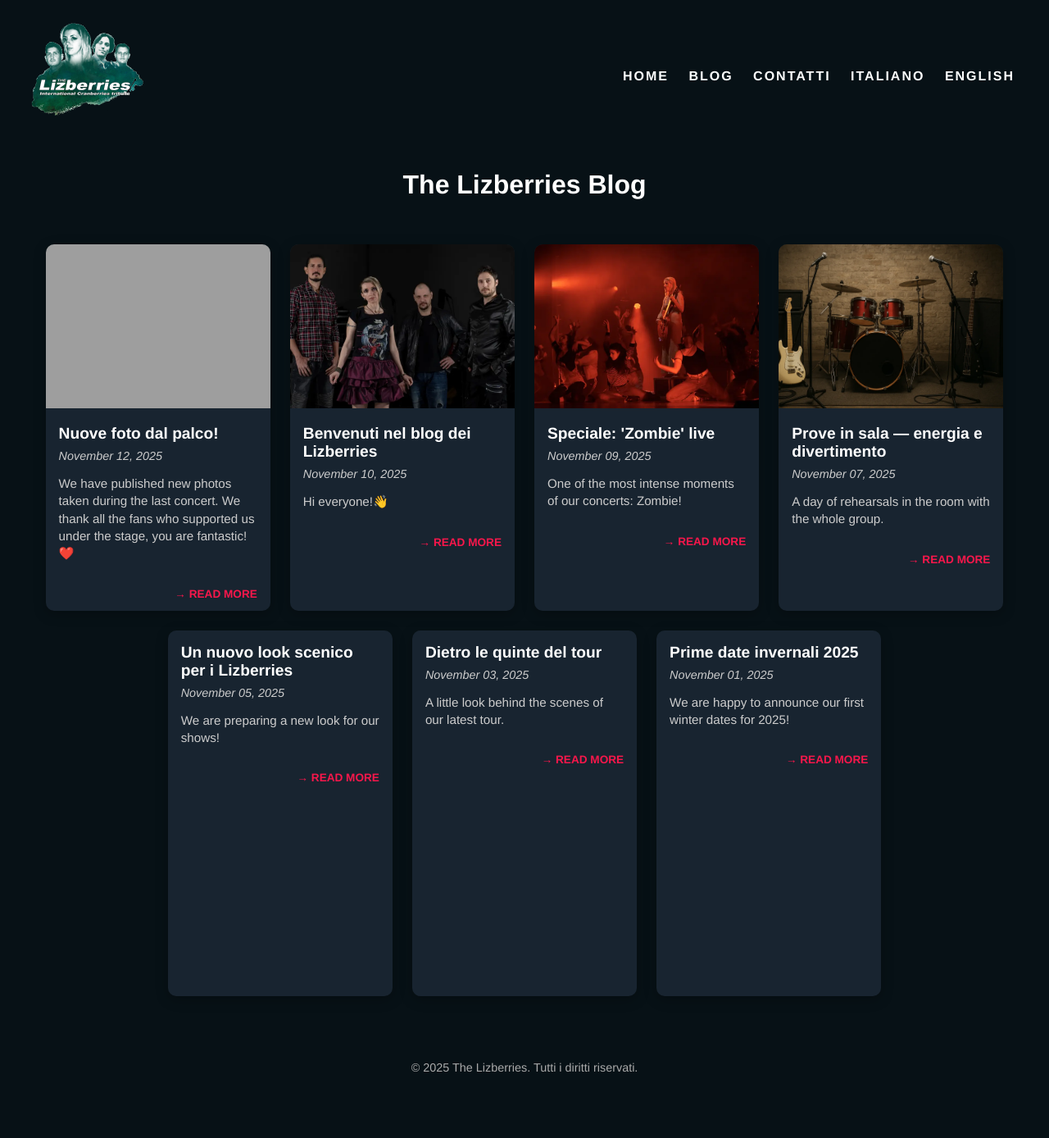
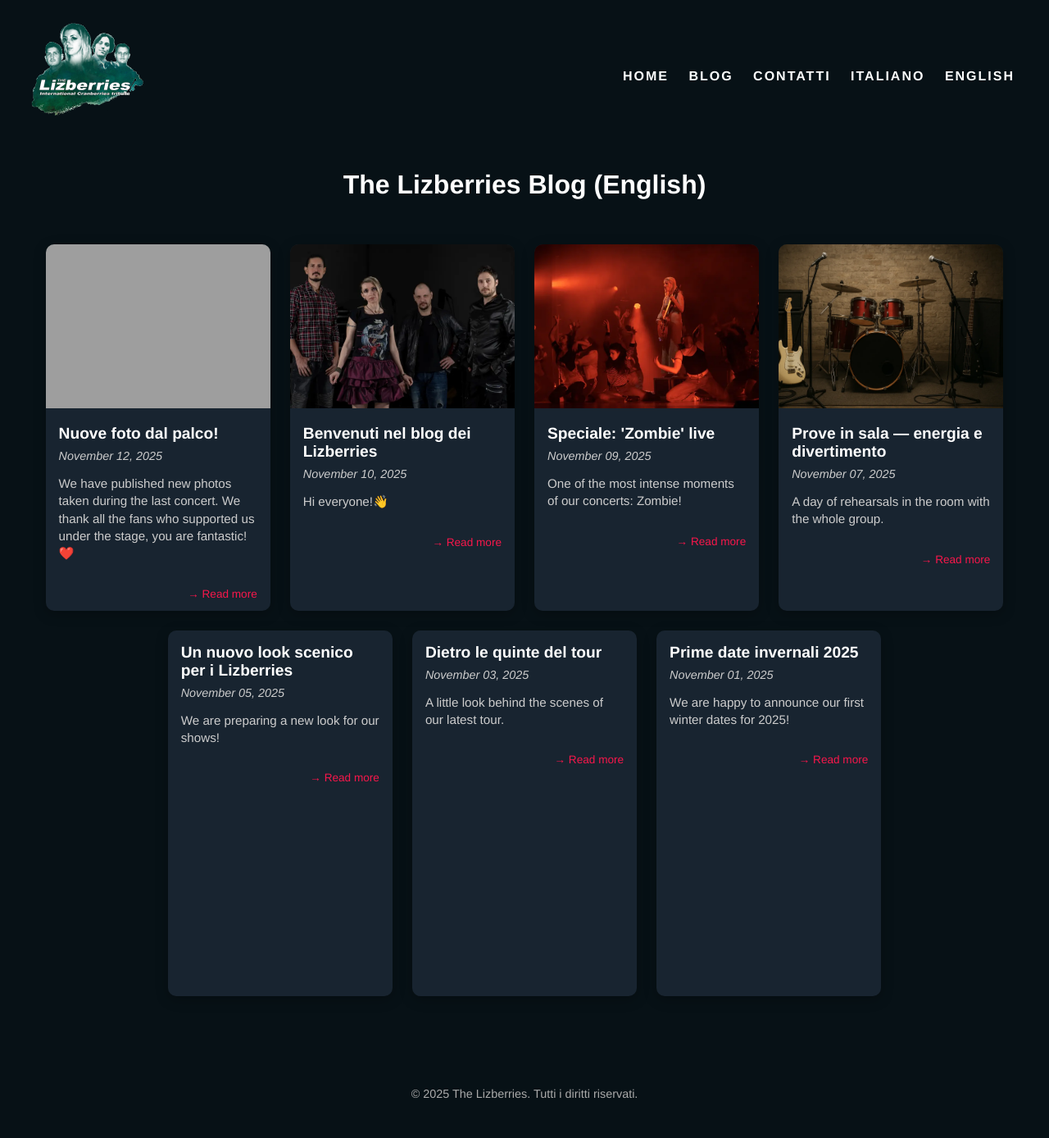
Before and after one commit to thelizberries/blog-lizberries, a Jekyll site: the page built from en/index.html, in a window 1280 px wide. Shown: the whole page at 82% size. Built offline with Jekyll 4.4.1, drawn with Linux system fonts in a browser that asks for light colours; before the commit the page ends 1356 px from its top, so only the background shows below that; part of the change alters nothing that is shown; grey boxes are pictures that could not be loaded.

```diff
--- a/en/index.html
+++ b/en/index.html
@@ -1,5 +1,5 @@
 ---
-layout: default
+layout: home-en
 title: "The Lizberries Blog (English)"
 lang: "en"
 paginate: 5
```
